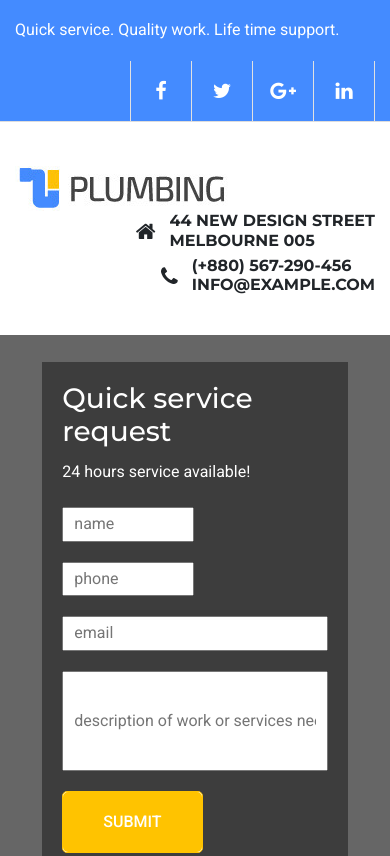
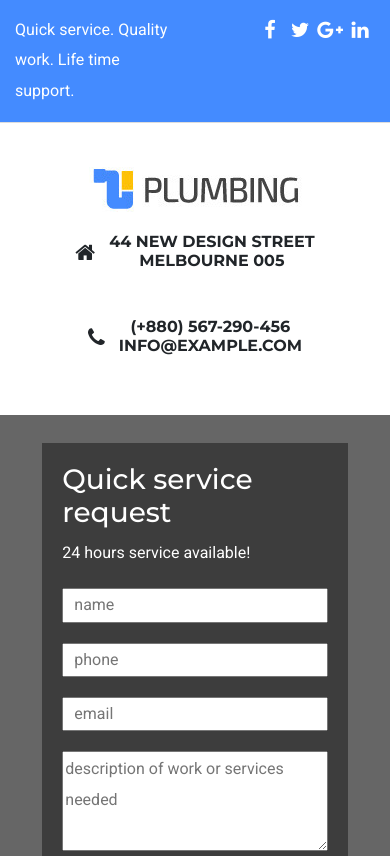
Before and after one commit to Lafiction/BootstrapPlumbing, a plain HTML site: page index.html in a window 390 px wide. Shown: the top 856 px of the page. Drawn offline with nearby package versions, Linux system fonts and the light colour scheme.

Commit message:
Improvements

```diff
--- a/css/style.css
+++ b/css/style.css
@@ -33,7 +33,6 @@ li {
 .section-padding {
   padding: 50px 0;
   position: relative;
-  float: left;
   width: 100%;
   overflow-x: hidden;
 }
@@ -211,6 +210,9 @@ header .mainmenu-area .navbar ul li a:hover {
   -webkit-transition: all 500ms ease;
   -ms-transition: all 500ms ease;
   -o-transition: all 500ms ease;
+}
+header .mainmenu-area .navbar ul li:nth-child(5):hover a {
+  background-color: #333;
 }
 .dropdown-menu {
   display: block;
@@ -408,10 +410,10 @@ margin-bottom: 20px;
   width: 49.5%;
 }
 .top-section form input[type="email"],
-.top-section form input[type="textarea"] {
+.top-section form textarea {
   width: 100%;
 }
-.top-section form input[type="textarea"] {
+.top-section form textarea {
   height: 100px;
 }
 .btn-submit {
@@ -561,4 +563,21 @@ height: 100px;
   header .mainmenu-area {
     display: none;
   }
+  header .top-area .social ul li a i {
+    width: 30px;
   }
+  header .top-area .social ul li, header .top-area .social ul li:first-child {
+    border: none;
+  }
+  header .logo-area .logo, header .logo-area .header-info-box {
+    text-align: center;
+  }
+  header .logo-area .header-info-box {
+    float: none;
+    margin: 20px 0;
+  }
+  .top-section form input[type="name"],
+  .top-section form input[type="phone"] {
+    width: 100%;
+  }
+}
--- a/index.html
+++ b/index.html
@@ -19,12 +19,12 @@
     <div class="top-area">
       <div class="container">
         <div class="row">
-          <div class="col-lg-8 col-md-12 col-sm-12 col-12">
+          <div class="col-lg-8 col-md-6 col-sm-6 col-6">
             <div class="info-top">
               <p>Quick service. Quality work. Life time support.<p>
             </div>
           </div>
-          <div class="col-lg-4 col-md-12 col-sm-12 col-12">
+          <div class="col-lg-4 col-md-6 col-sm-6 col-6">
             <div class="social">
               <ul>
                  <li><a href="#"><i class="fa fa-facebook"></i></a></li>
@@ -145,7 +145,7 @@
             <input type="name" name="name" placeholder="name">
             <input type="phone" name="phone" placeholder="phone"><br>
             <input type="email" name="email" placeholder="email">
-            <input type="textarea" name="textarea" placeholder="description of work or services needed">
+            <textarea placeholder="description of work or services needed"></textarea>
             <a href="#" class="btn-submit">Submit</a>
           </form>
         </div>
```
Lines whose indentation alone changed are shown as unchanged.
